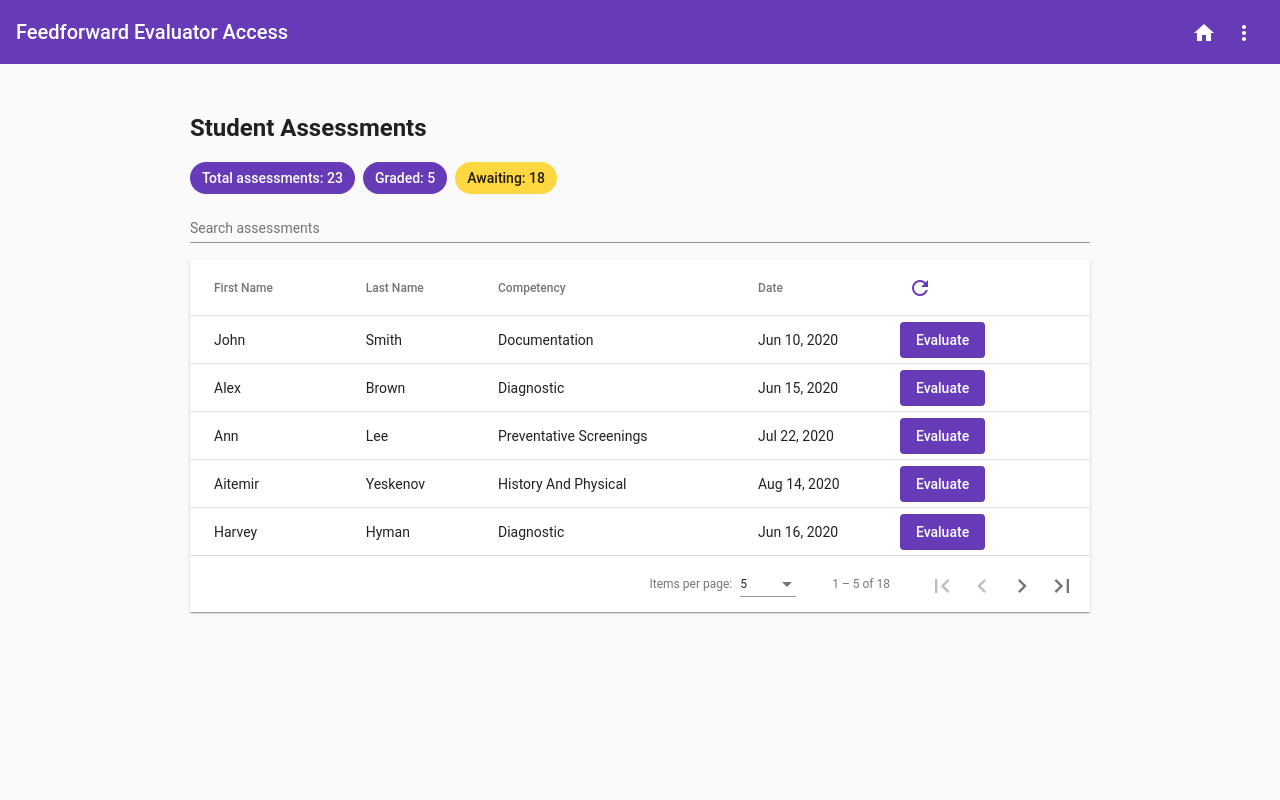
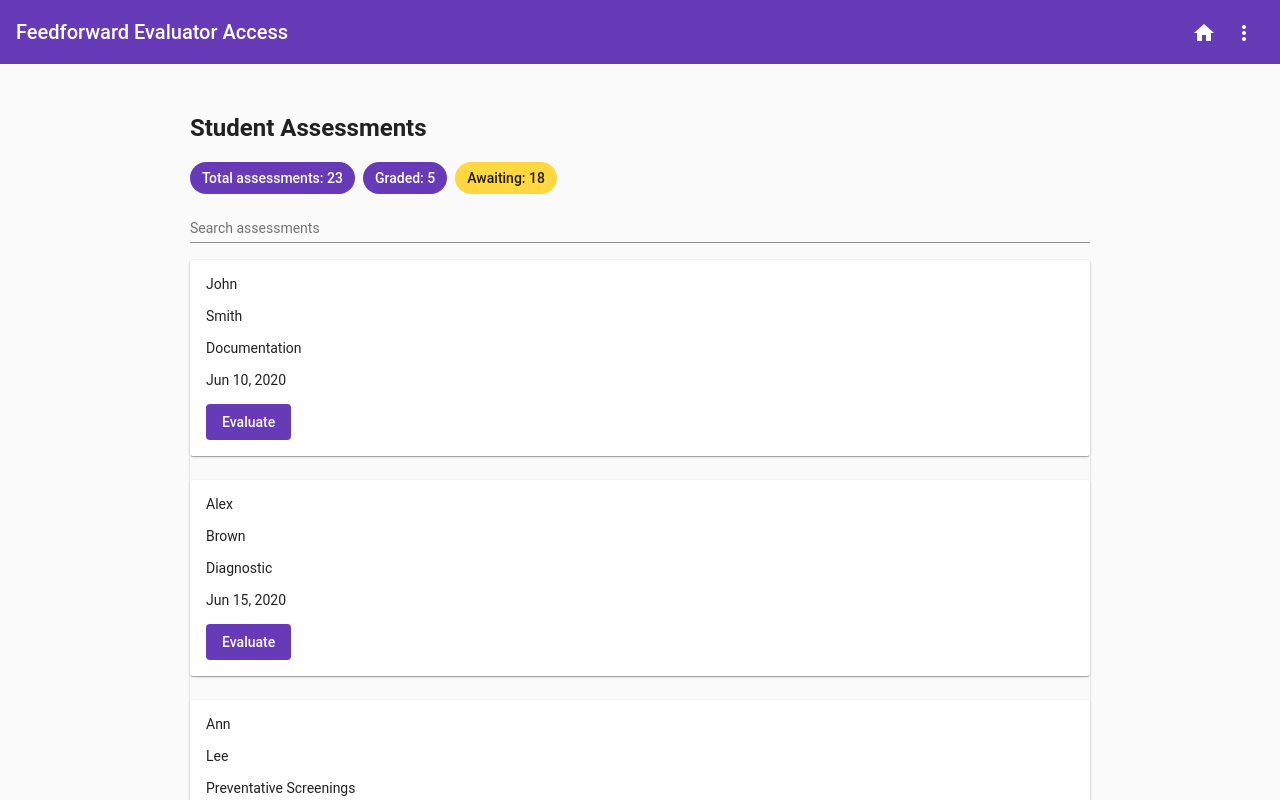
Before and after one commit to Aitemir/feedforward, an Angular app: page /evaluation in a window 1280 px wide. Built offline with nearby package versions, Linux system fonts and the light colour scheme.

Commit message:
css update

```diff
--- a/src/app/evaluation/evaluation-table/evaluation-table.component.css
+++ b/src/app/evaluation/evaluation-table/evaluation-table.component.css
@@ -49,3 +49,46 @@
 .mat-row:hover {
   background-color:#ebebeb;
 }
+
+@media screen  {
+  .mat-elevation-z8 {
+    background: transparent;
+    box-shadow: none;
+ }
+  .mat-header-row {
+    display: none;
+ }
+  tbody {
+    display: block;
+    width: 100%;
+ }
+  .mat-table {
+    background: transparent;
+ }
+  .mat-table * {
+    box-sizing: border-box;
+ }
+  .mat-table .mat-row {
+    display: block;
+    overflow: hidden;
+    height: auto;
+    position: relative;
+    clear: both;
+    box-shadow: 0 2px 1px -1px rgba(0, 0, 0, .2), 0 1px 1px 0 rgba(0, 0, 0, .14), 0 1px 3px 0 rgba(0, 0, 0, .12);
+    background-color: #fff;
+    border-radius: 3px;
+ }
+  .mat-table .mat-row + .mat-row {
+    margin-top: 24px;
+ }
+  .mat-table .mat-cell {
+    display: block;
+    width: 100%;
+    padding: 0 16px;
+    margin: 16px 0;
+    border: 0 none;
+ }
+  .mat-paginator {
+    margin-top: 24px;
+ }
+}
```
